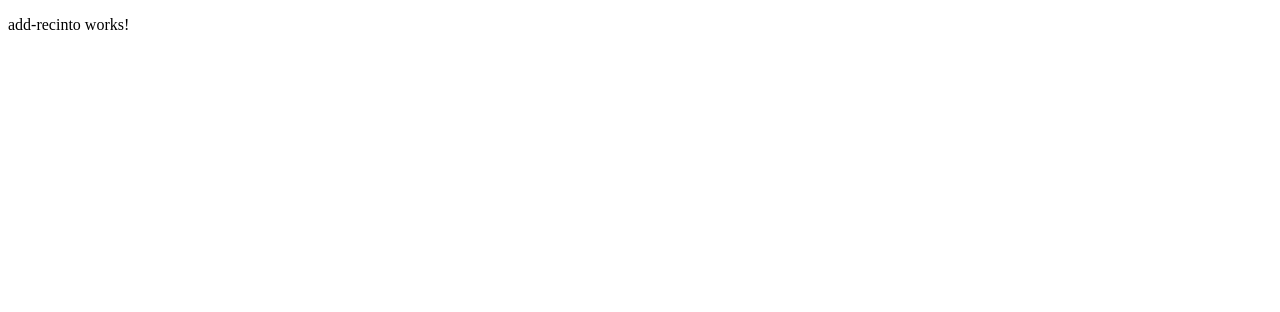
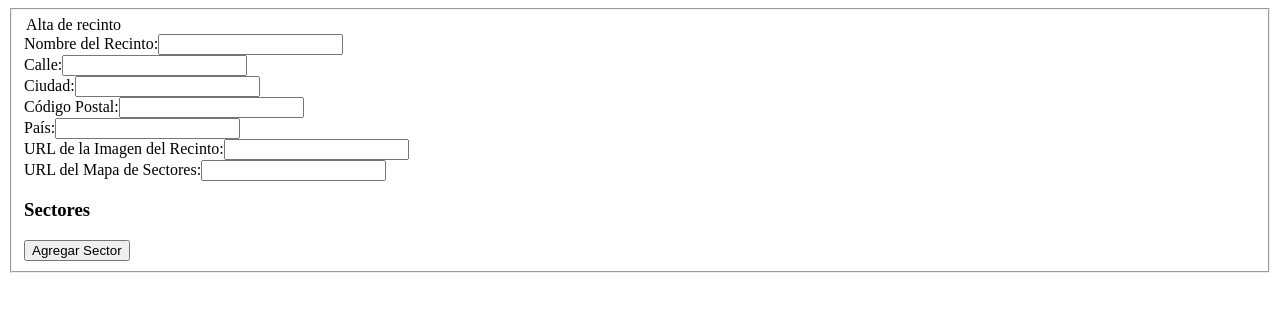
Before and after one commit to JuliMoriis/TicketPass-project, an Angular app: page / in a window 1280 px wide. Shown: the top 312 px of the page. Built offline with nearby package versions, Linux system fonts and the light colour scheme.

Commit message:
Agrego form de carga de recinto

```diff
--- a/src/app/recinto/asiento.interface.ts
+++ b/src/app/recinto/asiento.interface.ts
@@ -1,5 +1,5 @@
 export interface Asiento {
   id?: number,
-  butaca: string,
+  butaca: number,
   disponibilidad: boolean
 }
--- a/src/app/recinto/components/add-recinto/add-recinto.component.html
+++ b/src/app/recinto/components/add-recinto/add-recinto.component.html
@@ -1 +1,76 @@
-<p>add-recinto works!</p>
+<section>
+  <fieldset>
+    <form action="">
+      <legend>Alta de recinto</legend>
+
+      <!-- Nombre del Recinto -->
+      <div>
+        <label for="nombreRecinto">Nombre del Recinto:</label>
+        <input type="text" id="nombreRecinto" name="nombreRecinto" [(ngModel)]="recinto.nombreRecinto" required>
+      </div>
+
+
+      <!-- Dirección del Recinto -->
+      <div>
+        <label for="calle">Calle:</label>
+        <input type="text" id="calle" name="calle" [(ngModel)]="recinto.direccion.calle" required>
+      </div>
+
+      <div>
+        <label for="ciudad">Ciudad:</label>
+        <input type="text" id="ciudad" name="ciudad" [(ngModel)]="recinto.direccion.ciudad" required>
+      </div>
+
+      <div>
+        <label for="codigoPostal">Código Postal:</label>
+        <input type="text" id="codigoPostal" name="codigoPostal" [(ngModel)]="recinto.direccion.codigoPostal" required>
+      </div>
+
+      <div>
+        <label for="pais">País:</label>
+        <input type="text" id="pais" name="pais" [(ngModel)]="recinto.direccion.pais" required>
+      </div>
+
+      <!-- URL de la Imagen del Recinto -->
+      <div>
+        <label for="urlImg">URL de la Imagen del Recinto:</label>
+        <input type="text" id="urlImg" name="urlImg" [(ngModel)]="recinto.urlImg" required>
+      </div>
+
+      <!-- URL del Mapa de Sectores -->
+      <div>
+        <label for="urlMapaSectores">URL del Mapa de Sectores:</label>
+        <input type="text" id="urlMapaSectores" name="urlMapaSectores" [(ngModel)]="recinto.urlMapaSectores">
+      </div>
+
+      <!-- Sectores -->
+      <h3>Sectores</h3>
+
+      <button *ngIf="!mostrarFormSector" (click)="mostrarFormularioSector()">Agregar Sector</button>
+
+      <div *ngIf="mostrarFormSector">
+        <div *ngFor="let sector of recinto.sectores; let i = index">
+          <h4>Sector {{ i + 1 }}</h4>
+          <label for="nombreSector-{{i}}">Nombre del Sector:</label>
+          <input type="text" id="nombreSector-{{i}}" name="nombreSector-{{i}}" [(ngModel)]="sector.nombreSector" required>
+
+          <label for="capacidad-{{i}}">Capacidad:</label>
+          <input type="number" id="capacidad-{{i}}" name="capacidad-{{i}}" [(ngModel)]="sector.capacidad" required>
+          <label for="butacasNumeradas-{{i}}">¿Butacas Numeradas?:</label>
+          <input type="checkbox" id="butacasNumeradas-{{i}}" name="butacasNumeradas-{{i}}"
+          [(ngModel)]="sector.numerado">
+
+          <div *ngIf="sector.numerado">
+            <button type="button" (click)="crearButacas()">Agregar Butacas</button>
+          </div>
+
+          <button type="button" (click)="agregarSector()">Aceptar</button>
+        </div>
+
+      </div>
+
+
+
+    </form>
+  </fieldset>
+</section>
--- a/src/app/recinto/components/add-recinto/add-recinto.component.ts
+++ b/src/app/recinto/components/add-recinto/add-recinto.component.ts
@@ -1,25 +1,24 @@
+import { Recinto } from './../../recinto.interface';
+import { Asiento } from '../../asiento.interface';
 import { Component } from '@angular/core';
-import { Recinto } from '../../recinto.interface';
-import { Asiento } from '../../asiento.interface';
 import { Sector } from '../../sector.interface';
 import { Direccion } from '../../direccion.interface';
+import { FormsModule } from '@angular/forms';
+import { NgFor, NgIf } from '@angular/common';
 
 @Component({
   selector: 'app-add-recinto',
   standalone: true,
-  imports: [],
+  imports: [FormsModule, NgFor, NgIf],
   templateUrl: './add-recinto.component.html',
   styleUrl: './add-recinto.component.css'
 })
 export class AddRecintoComponent {
 
-  asiento: Asiento = {
-    butaca: '',
-    disponibilidad: true
-  }
+  mostrarFormSector: boolean = false;
 
   sector: Sector = {
-    nombre: '',
+    nombreSector: '',
     capacidad: 0,
     numerado: false,
     asientos: []
@@ -34,12 +33,48 @@ export class AddRecintoComponent {
   }
 
   recinto: Recinto = {
-    nombre: '',
+    nombreRecinto: '',
     direccion: this.direccion,
     urlImg: '',
+    //urlMapaSectores: '' mapa opcional
     sectores: [this.sector]
   }
 
+  crearButacas () : boolean
+  {
+    this.sector.asientos= [];
+    for(let i = 1; i<= this.sector.capacidad + 1 ; i++){
+      let asientoSector: Asiento = {
+        butaca: i,
+        disponibilidad: true
+      }
+      this.sector.asientos.push(asientoSector);
+    }
 
+    if (this.sector.asientos){
+      alert('Butacas Generadas');
+      return true;
+    }
+    else
+    {
+      return false;
+    }
+  }
+
+  agregarSector ()
+  {
+    if (this.sector.nombreSector && this.sector.capacidad > 0) {
+      this.recinto.sectores.push({ ...this.sector });
+      alert("Sector agregado correctamente");
+      this.mostrarFormSector= false;
+    } else {
+      alert("Por favor completa todos los campos");
+    }
+  }
+
+  mostrarFormularioSector ()
+  {
+    this.mostrarFormSector= true;
+  }
 
 }
--- a/src/app/recinto/recinto.interface.ts
+++ b/src/app/recinto/recinto.interface.ts
@@ -3,8 +3,9 @@ import { Sector } from "./sector.interface";
 
 export interface Recinto {
   id?: number,
-  nombre: string,
+  nombreRecinto: string,
   direccion: Direccion,
   urlImg: string,
+  urlMapaSectores?: string,
   sectores: Sector[]
 }
--- a/src/app/recinto/sector.interface.ts
+++ b/src/app/recinto/sector.interface.ts
@@ -2,7 +2,7 @@ import { Asiento } from "./asiento.interface";
 
 export interface Sector {
   id?: number,
-  nombre: string,
+  nombreSector: string,
   capacidad: number,
   numerado: boolean,
   asientos: Asiento[]
```
